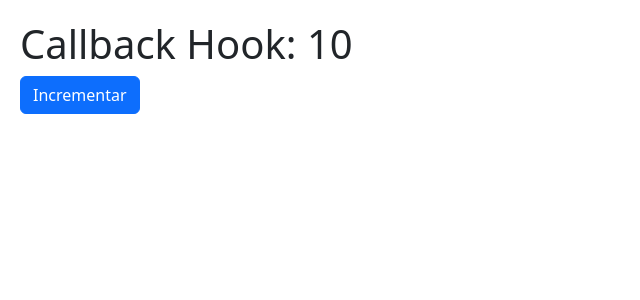
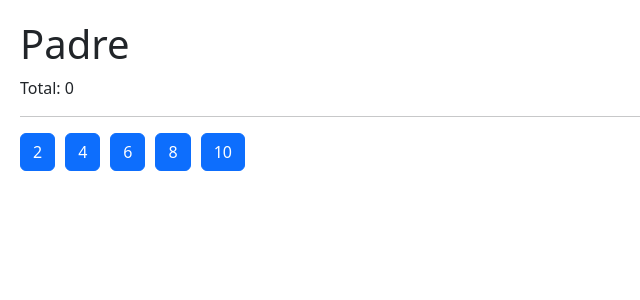
Before and after one commit to harold2tg/05-hook-app, a React (Vite) app: page / in a window 1280 px wide. Shown: the top 300 px of the page, without its empty margins (0-640 px from the left). Built offline with nearby package versions, Linux system fonts and the light colour scheme.

Commit message:
134. Tarea Memorize

```diff
--- a/src/06-memos/CallbackHook.jsx
+++ b/src/06-memos/CallbackHook.jsx
@@ -6,9 +6,9 @@
   const [counter, setCounter] = useState(10);
 
   const incrementFather = useCallback(
-    () => {
+    (value) => {
       console.log('setCounter(counte+1')
-      setCounter((value) => value + 1);
+      setCounter((c) => c + value);
     },
     [],
   )
--- a/src/06-memos/ShowIncrement.jsx
+++ b/src/06-memos/ShowIncrement.jsx
@@ -6,7 +6,7 @@
     <button
     className='btn btn-primary'
     onClick={()=>{
-        increment();
+        increment(5);
     }}
     >
         Incrementar
--- /dev/null
+++ b/src/07-tarea-memo/Hijo.jsx
@@ -0,0 +1,15 @@
+import React from 'react'
+
+export const Hijo = React.memo(({ numero, incrementar }) => {
+
+    console.log('  Me volví a generar :(  ');
+
+    return (
+        <button
+            className="btn btn-primary mr-3"
+            onClick={ () => incrementar( numero ) }
+        >
+            { numero }
+        </button>
+    )
+});
--- /dev/null
+++ b/src/07-tarea-memo/Padre.jsx
@@ -0,0 +1,35 @@
+import {useCallback, useState } from 'react';
+import { Hijo } from './Hijo'
+
+
+export const Padre = () => {
+
+    const numeros = [2,4,6,8,10];
+    const [valor, setValor] = useState(0);
+
+    const incrementar = useCallback(
+      (num) => {
+        setValor( ( oldValue ) => oldValue + num )
+      },
+      [],
+    );
+    return (
+        <div>
+            <h1>Padre</h1>
+            <p> Total: { valor } </p>
+
+            <hr />
+
+            {
+                numeros.map( n => (
+                    <Hijo
+                        key={ n }
+                        numero={ n }
+                        incrementar={ incrementar }
+                    />
+                ))
+            }
+            {/* <Hijo /> */}
+        </div>
+    )
+}
--- a/src/main.jsx
+++ b/src/main.jsx
@@ -12,6 +12,8 @@
 import { Memorize } from './06-memos/Memorize'
 import { MemoHook } from './06-memos/MemoHook'
 import { CallbackHook } from './06-memos/CallbackHook'
+import { Padre } from './07-tarea-memo/Padre'
+
 
 
 
@@ -30,9 +32,10 @@
     // <Memorize/>
     // <MemoHook/>
 
+    // <CallbackHook/>
 
-   <React.StrictMode>
-    <CallbackHook/>
-    </React.StrictMode>
+//    <React.StrictMode>
+    <Padre/>
+    // </React.StrictMode>
 
 )
```
